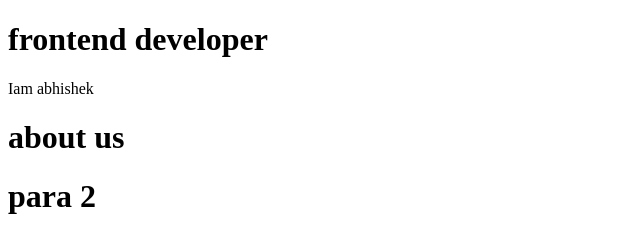
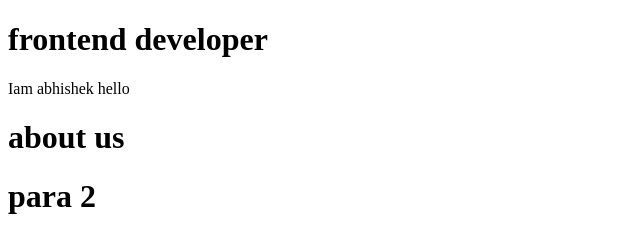
Before and after one commit to Abhishekkumarwith/learning-github, a plain HTML site: page about.html in a window 1280 px wide. Shown: the top 233 px of the page, 0-640 px from the left. Drawn offline with Linux system fonts and the light colour scheme.

Commit message:
Update about.html

```diff
--- a/about.html
+++ b/about.html
@@ -8,7 +8,8 @@
   </head>
   <body>
     <h1> frontend developer</h1>
- <p> Iam abhishek</p>
+
+ <p> Iam abhishek hello</p>
 
 
     <h1>about us</h1>
```
